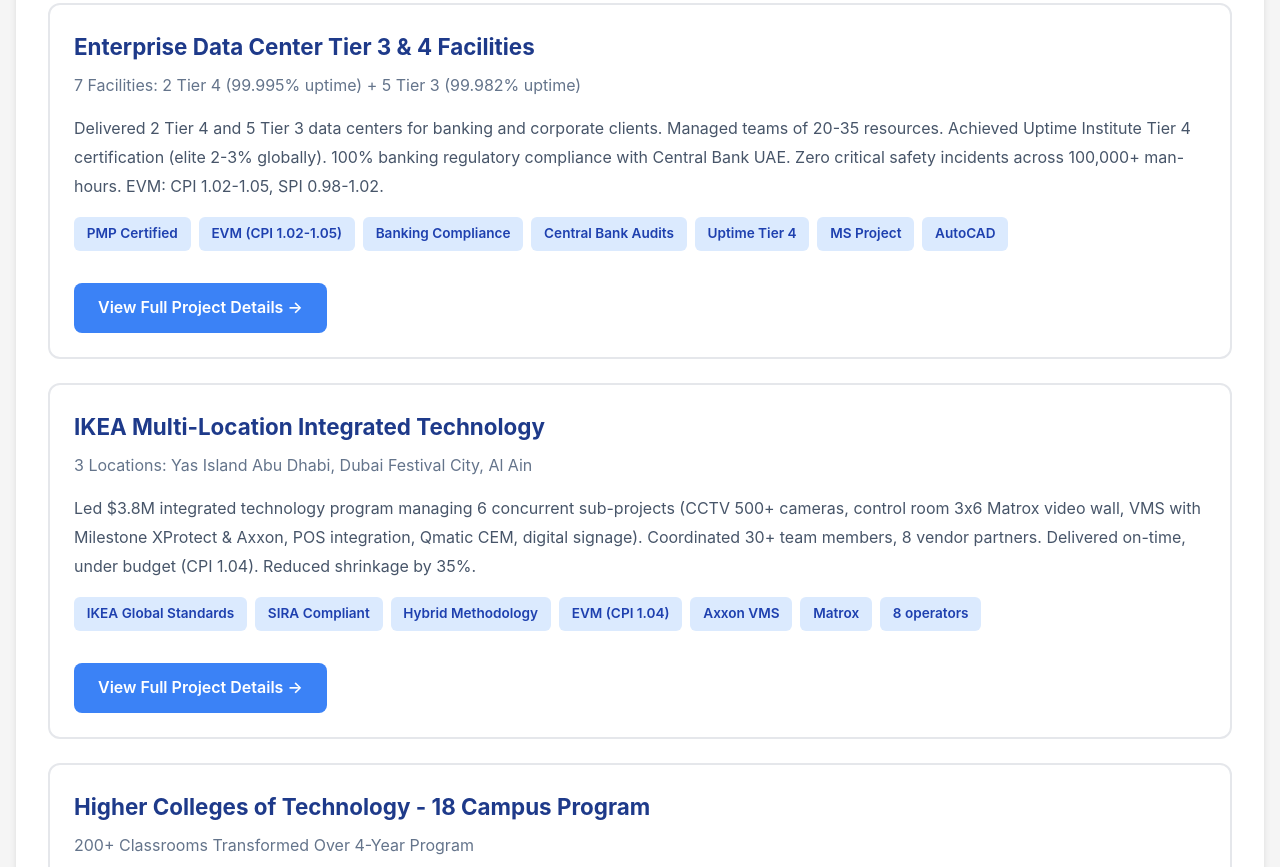
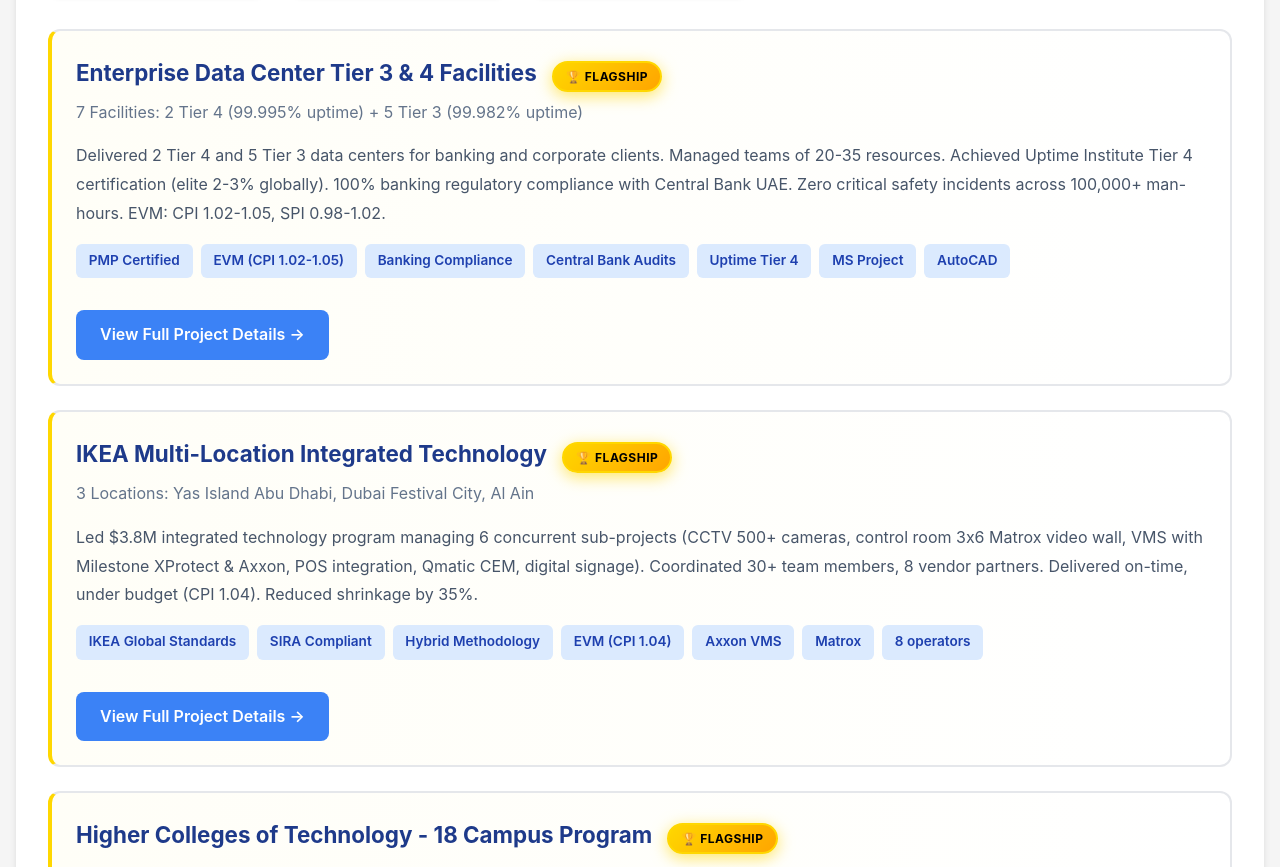
Before and after one commit to kmbasha/portfolio, a plain HTML site: page index.html in a window 1280 px wide. Shown: the part 800-1667 px from the top of the page. Drawn offline with Linux system fonts and the light colour scheme.

Commit message:
Add files via upload

```diff
--- a/index.html
+++ b/index.html
@@ -251,6 +251,37 @@
             display: none;
         }
 
+        /* Flagship Badge */
+        .flagship-badge {
+            display: inline-block;
+            background: linear-gradient(135deg, #FFD700, #FFA500);
+            color: #000;
+            padding: 4px 12px;
+            border-radius: 20px;
+            font-size: 0.75rem;
+            font-weight: 700;
+            text-transform: uppercase;
+            letter-spacing: 0.5px;
+            margin-left: 10px;
+            box-shadow: 0 2px 8px rgba(255, 215, 0, 0.4);
+            border: 2px solid #FFD700;
+            animation: flagship-glow 2s ease-in-out infinite;
+        }
+
+        @keyframes flagship-glow {
+            0%, 100% {
+                box-shadow: 0 2px 8px rgba(255, 215, 0, 0.4);
+            }
+            50% {
+                box-shadow: 0 4px 16px rgba(255, 215, 0, 0.6);
+            }
+        }
+
+        .project-card.flagship {
+            border-left: 4px solid #FFD700;
+            background: linear-gradient(to right, #fffef7, #ffffff);
+        }
+
         /* Responsive */
         @media (max-width: 968px) {
             .container {
@@ -309,7 +340,8 @@
                 excerpt: 'Delivered 2 Tier 4 and 5 Tier 3 data centers for banking and corporate clients. Managed teams of 20-35 resources. Achieved Uptime Institute Tier 4 certification (elite 2-3% globally). 100% banking regulatory compliance with Central Bank UAE. Zero critical safety incidents across 100,000+ man-hours. EVM: CPI 1.02-1.05, SPI 0.98-1.02.',
                 technologies: ['Data Center & Infrastructure'],
                 industries: ['Banking & Financial Services', 'Government & Public Sector'],
-                tags: ['PMP Certified', 'EVM (CPI 1.02-1.05)', 'Banking Compliance', 'Central Bank Audits', 'Uptime Tier 4', 'MS Project', 'AutoCAD']
+                tags: ['PMP Certified', 'EVM (CPI 1.02-1.05)', 'Banking Compliance', 'Central Bank Audits', 'Uptime Tier 4', 'MS Project', 'AutoCAD'],
+                flagship: true
             },
             {
                 id: 'ikea',
@@ -318,7 +350,8 @@
                 excerpt: 'Led $3.8M integrated technology program managing 6 concurrent sub-projects (CCTV 500+ cameras, control room 3x6 Matrox video wall, VMS with Milestone XProtect & Axxon, POS integration, Qmatic CEM, digital signage). Coordinated 30+ team members, 8 vendor partners. Delivered on-time, under budget (CPI 1.04). Reduced shrinkage by 35%.',
                 technologies: ['ELV & Building Systems', 'Network & Security'],
                 industries: ['Retail & Commercial'],
-                tags: ['IKEA Global Standards', 'SIRA Compliant', 'Hybrid Methodology', 'EVM (CPI 1.04)', 'Axxon VMS', 'Matrox', '8 operators']
+                tags: ['IKEA Global Standards', 'SIRA Compliant', 'Hybrid Methodology', 'EVM (CPI 1.04)', 'Axxon VMS', 'Matrox', '8 operators'],
+                flagship: true
             },
             {
                 id: 'hct',
@@ -327,7 +360,8 @@
                 excerpt: 'Transformed 200+ smart classrooms across 18 HCT campuses. Coordinated 25-30 resources across 18 locations. Standardized technology platform (Crestron/Extron control, interactive whiteboards, video conferencing, digital signage). Enabled distance learning connecting 18 campuses. Program CPI 1.06, 40% reduction in support complexity.',
                 technologies: ['ELV & Building Systems', 'Network & Security'],
                 industries: ['Education'],
-                tags: ['Program Management', 'EVM (CPI 1.06)', 'Gov Procurement', '200+ Classrooms', '4-Year Program', 'MoE Standards']
+                tags: ['Program Management', 'EVM (CPI 1.06)', 'Gov Procurement', '200+ Classrooms', '4-Year Program', 'MoE Standards'],
+                flagship: true
             },
             {
                 id: 'mobile-attendance',
@@ -336,7 +370,8 @@
                 excerpt: 'Deployed GPS mobile attendance solution for 15,000+ workers across construction sites, Jashanmal 250+ retail locations, Burberry luxury retail, and healthcare facilities. 29+ devices including ruggedized tablets on employee buses. Custom middleware, API development, database integration (Zoho, Odoo, Dynamics, Oracle). Microsoft Intune MDM, APK deployment. Eliminated buddy punching saving $400K+ annually.',
                 technologies: ['Mobile & Workforce Management', 'Enterprise Applications', 'Cloud & Migration'],
                 industries: ['Manufacturing & Industrial', 'Retail & Commercial', 'Healthcare'],
-                tags: ['Agile', 'Private Cloud (ISP)', 'Microsoft Intune', 'APK Deployment', '29+ Devices', '15,000+ Workers']
+                tags: ['Agile', 'Private Cloud (ISP)', 'Microsoft Intune', 'APK Deployment', '29+ Devices', '15,000+ Workers'],
+                flagship: true
             },
             {
                 id: 'virgin-money',
@@ -345,7 +380,8 @@
                 excerpt: 'Implemented 15+ RPA bots for Virgin Money Australia (6-month final implementation and handover). BOT types: Document Processing (5,000+ docs/month, 85% time reduction), Account Reconciliation (3,000+ accounts daily, 95% accuracy), Customer Onboarding (200+ apps/day, 70% time reduction), Reporting & Analytics (100% on-time delivery), Exception Handling (1,000+ weekly, 60% faster). APRA compliant. ROI within 8 months.',
                 technologies: ['RPA & Automation', 'Enterprise Applications'],
                 industries: ['Banking & Financial Services'],
-                tags: ['UiPath RPA', 'Financial Services', 'APRA Compliant', 'Audit Support', '6 Months', '5 BOT Types']
+                tags: ['UiPath RPA', 'Financial Services', 'APRA Compliant', 'Audit Support', '6 Months', '5 BOT Types'],
+                flagship: true
             },
             {
                 id: 'virtualization',
@@ -381,7 +417,8 @@
                 excerpt: 'Central Bank UAE infrastructure project with ManageEngine suite implementation. Privileged Access Management (PAM), SIEM & Audit Logging, Patch Management & Vulnerability Control. Supported 2 Central Bank internal audits providing comprehensive documentation, compliance evidence, access logs within 24-48 hours. Zero findings. Met Central Bank UAE IT security policies, change management procedures, access control requirements.',
                 technologies: ['Network & Security', 'Enterprise Applications'],
                 industries: ['Banking & Financial Services', 'Government & Public Sector'],
-                tags: ['Central Bank', 'ManageEngine', 'PAM/SIEM', 'Banking Compliance', 'Audit Support', 'Third-Party Risk', 'PMP']
+                tags: ['Central Bank', 'ManageEngine', 'PAM/SIEM', 'Banking Compliance', 'Audit Support', 'Third-Party Risk', 'PMP'],
+                flagship: true
             },
             {
                 id: 'healthcare',
@@ -390,7 +427,8 @@
                 excerpt: 'Healthcare IT infrastructure across 3 major institutions. Network segmentation for HIPAA-aligned data protection (medical devices, clinical systems, administrative networks). Medical Device Network Security with FDA-recommended controls. Access controls for clinical systems, audit logging for PHI access, encryption. Supported UAE Health Authority inspections, Civil Defense inspections. Zero critical system failures during patient operations. 24/7 uptime for clinical systems.',
                 technologies: ['Data Center & Infrastructure', 'Network & Security'],
                 industries: ['Healthcare'],
-                tags: ['Healthcare IT', 'HIPAA-Aligned', 'Medical Device Security', '24/7 Uptime', 'Audit Support', 'PMP']
+                tags: ['Healthcare IT', 'HIPAA-Aligned', 'Medical Device Security', '24/7 Uptime', 'Audit Support', 'PMP'],
+                flagship: true
             },
             {
                 id: 'hr-workforce',
@@ -399,7 +437,8 @@
                 excerpt: 'Enterprise HR applications for 9 organizations (Al Habbai Contracting, 3 contracting companies, 5 manufacturing companies). Agile methodology (2-week sprints). Vendor SDKs from 10+ time & attendance manufacturers (ZKTeco, Suprema, Anviz, eSSL). Microsoft Azure cloud platform. Data protection controls (encryption at rest/in transit, role-based access, audit logging). UAE Labor Law compliance. Eliminated manual attendance reconciliation saving 200+ hours/month per client. 95%+ accuracy.',
                 technologies: ['Enterprise Applications', 'Cloud & Migration', 'Mobile & Workforce Management'],
                 industries: ['Manufacturing & Industrial', 'Corporate Enterprise'],
-                tags: ['Agile (2-week sprints)', 'Microsoft Azure', 'Data Protection', 'Third-Party Risk', '9 Organizations']
+                tags: ['Agile (2-week sprints)', 'Microsoft Azure', 'Data Protection', 'Third-Party Risk', '9 Organizations'],
+                flagship: true
             },
             {
                 id: 'insead',
@@ -521,8 +560,8 @@
         function showAllProjects() {
             document.getElementById('sidebar').classList.add('hidden');
 
-            let html = '<h2>All Projects (17 Major Programs)</h2>';
-            html += '<p style="color: #64748b; margin-bottom: 2rem;">Complete portfolio of enterprise technology programs delivered across 7 industries</p>';
+            let html = '<h2>All Projects (18 Major Programs • 8 Flagship)</h2>';
+            html += '<p style="color: #64748b; margin-bottom: 2rem;">Complete portfolio of enterprise technology programs delivered across 7 industries. Flagship projects represent the most comprehensive, multi-year programs with detailed documentation.</p>';
 
             // Stats grid
             html += '<div class="stats-grid">';
@@ -660,9 +699,15 @@
 
         // Create project card HTML
         function createProjectCard(project) {
+            const flagshipClass = project.flagship ? ' flagship' : '';
+            const flagshipBadge = project.flagship ? '<span class="flagship-badge">🏆 FLAGSHIP</span>' : '';
+
             return `
-                <div class="project-card">
-                    <div class="project-title">${project.title}</div>
+                <div class="project-card${flagshipClass}">
+                    <div class="project-title">
+                        ${project.title}
+                        ${flagshipBadge}
+                    </div>
                     <div class="project-subtitle">${project.subtitle}</div>
                     <div class="project-excerpt">${project.excerpt}</div>
                     <div class="project-tags">
```
